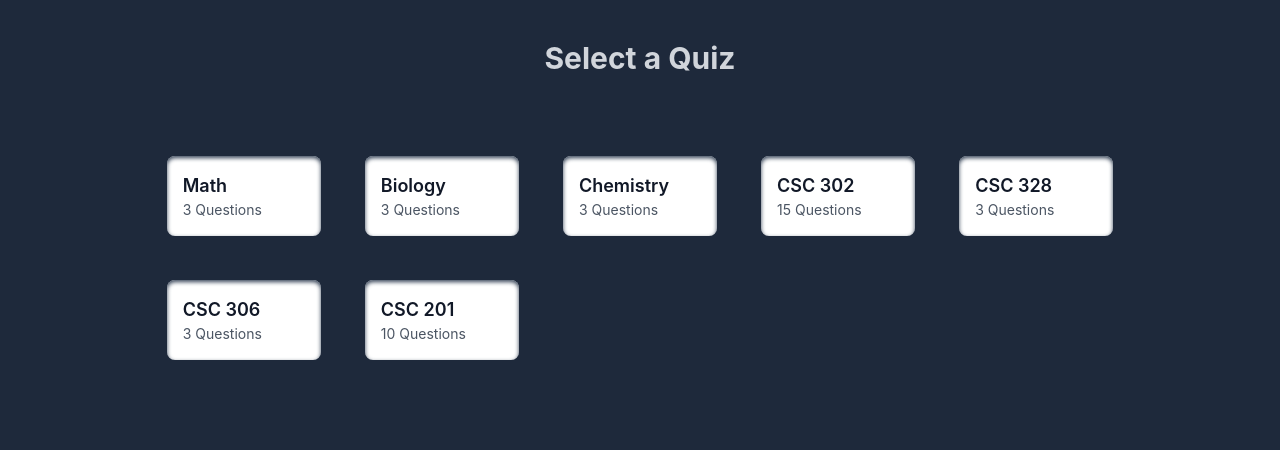
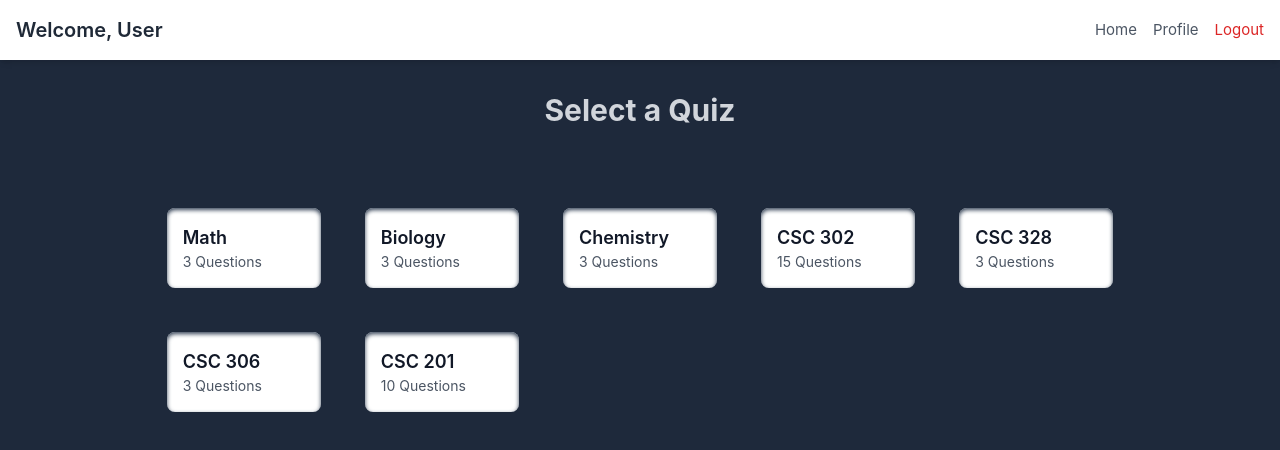
Before and after one commit to T3d4/MMPS, a Vue app in the folder Frontend/mmps/: page /quizes in a window 1280 px wide. Shown: the top 450 px of the page. Built offline with nearby package versions, Linux system fonts and the light colour scheme.

Commit message:
minor UI changes

```diff
--- a/Frontend/mmps/src/components/FacialRecoginitionModal.vue
+++ b/Frontend/mmps/src/components/FacialRecoginitionModal.vue
@@ -165,7 +165,7 @@ const captureAndVerifyFace = async () => {
       console.error(error)
       errorMessage.value = 'An error occurred during face verification.'
     }
-  }, 950)
+  }, 1000)
 }
 
 watch(showCamera, async (newShowCamera) => {
--- /dev/null
+++ b/Frontend/mmps/src/components/QuizzesHeader.vue
@@ -0,0 +1,29 @@
+<template>
+  <div class="w-full bg-white shadow-md z-10 p-4 flex items-center justify-between">
+    <h4 class="text-xl font-semibold text-gray-800">Welcome, {{ userFirstName }}</h4>
+    <div class="flex items-center space-x-4">
+      <router-link to="/" class="text-gray-600 hover:text-gray-900">Home</router-link>
+      <router-link to="/profile" class="text-gray-600 hover:text-gray-900">Profile</router-link>
+      <button @click="logout" class="text-red-600 hover:text-red-800">Logout</button>
+    </div>
+  </div>
+</template>
+
+<script setup>
+import { ref } from 'vue'
+import { useRouter } from 'vue-router'
+
+const userFirstName = ref(localStorage.getItem('firstName') || 'User')
+
+const router = useRouter()
+
+const logout = () => {
+  // Clear user data from local storage or any other necessary cleanup
+  localStorage.clear()
+  router.push('/login')
+}
+</script>
+
+<style scoped>
+/* Add your custom styles here */
+</style>
--- a/Frontend/mmps/src/views/QuizzesView.vue
+++ b/Frontend/mmps/src/views/QuizzesView.vue
@@ -1,9 +1,11 @@
 <template>
+    <!-- Quizzes View -->
   <div
-    class="bg-slate-800 flex flex-col justify-start items-center py-10 px-14 h-dvh overflow-y-auto"
+    class="bg-slate-800 flex flex-col justify-start items-center pb-10 h-dvh overflow-y-auto"
   >
+    <QuizzesHeader />
     <div class="flex flex-col items-center h-full">
-      <h1 class="text-3xl font-bold text-gray-300 mb-8">Select a Quiz</h1>
+      <h1 class="text-3xl font-bold text-gray-300 my-8">Select a Quiz</h1>
 
       <div class="flex-grow w-full mt-8">
         <div class="grid grid-cols-1 sm:grid-cols-2 lg:grid-cols-5 gap-3">
@@ -36,6 +38,7 @@ import router from '@/router'
 import Card from '@/components/QuizCard.vue'
 import quizData from '@/data/quizes.json'
 import FacialRecognitionModal from '@/components/FacialRecoginitionModal.vue'
+import QuizzesHeader from '@/components/QuizzesHeader.vue'
 import { capturing, showCamera, cancelLoading } from '@/global_state/state'
 
 const quizes = ref(quizData)
@@ -53,7 +56,6 @@ const filteredQuizes = computed(() => {
   }
   return filtered
 })
-
 
 // TODO
 const onSelectQuiz = () => {
```
